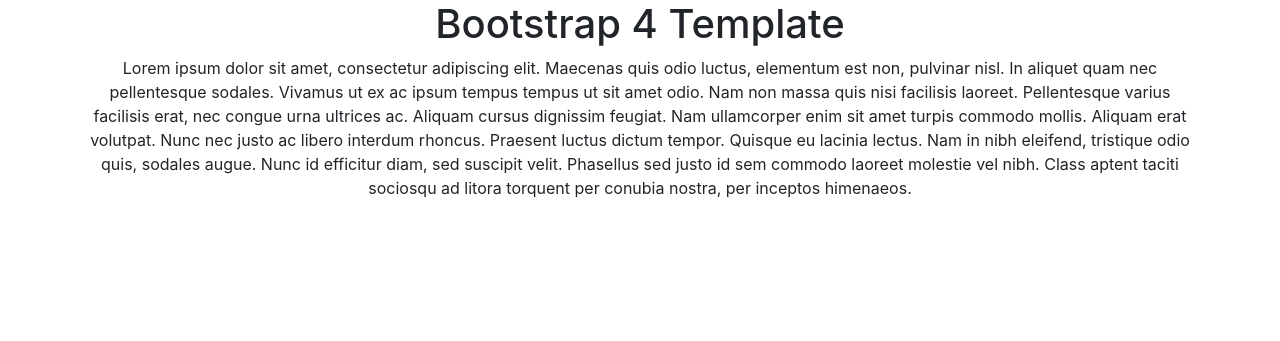
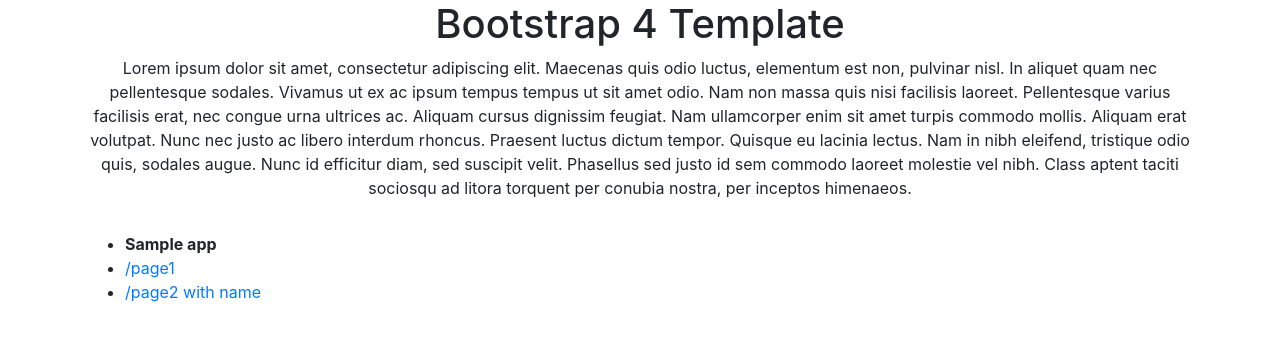
Before and after one commit to rostislavjadavan/cell6, a PHP site: the page made by app/views/page.php in a window 1280 px wide. Shown: the top 341 px of the page. Run offline with PHP 8.4, Linux system fonts and the light colour scheme; the template is opened without the code that fills it: most values are stand-ins (such as "Sample title", 1, 10 or a date in 2020); some libraries are stand-ins or nearby versions.

Commit message:
documentation, view contains router, config and request, controller config

```diff
--- a/app/config.php
+++ b/app/config.php
@@ -4,7 +4,7 @@
  * Config
  */
 $config = $container->singleton("\Core\Config");
-$config['app'] = "application name";
+$config['app'] = "cell6 application";
 
 /**
  * Database
--- a/app/controllers/Main.php
+++ b/app/controllers/Main.php
@@ -7,7 +7,7 @@ use Core\Controller;
 class Main extends Controller {
 
     public function index() {
-        return $this->template("page", "bootstrap4/template", ["title" => 'Homepage']);
+        return $this->template("page", "bootstrap4/template", ["title" => $this->config['app']]);
     }
 
     public function page1() {
@@ -15,7 +15,7 @@ class Main extends Controller {
     }
 
     public function page2($name) {
-        $response = $this->html("<h1>$name</h1><pre>" . print_r($this->container->make("\Core\Request"), true) . "</pre>");
+        $response = $this->html("<h1>Your name is $name</h1>");
         $response->setCookie("test", "value1", 10);
         return $response;
     }
--- a/app/core/Request.php
+++ b/app/core/Request.php
@@ -54,6 +54,12 @@ class Request {
     /**
      * Request constructor.
      * @param Container $container
+     * @param $server
+     * @param $query
+     * @param $post
+     * @param $files
+     * @param $cookies
+     * @param $session
      */
     public function __construct(Container $container, $server, $query, $post, $files, $cookies, $session) {
         // Init
--- a/app/core/View.php
+++ b/app/core/View.php
@@ -54,7 +54,11 @@ class View {
     public function __construct(Container $container, $content, $params = []) {
         $this->container = $container;
         $this->content = $content;
-        $this->params = $params;
+        $this->params = array_merge([
+            'config' => $container->make("\Core\Config"),
+            'router' => $container->make("\Core\Router"),
+            'request' => $container->make("\Core\Request")
+        ],$params);
     }
 
     /**
--- a/app/views/page.php
+++ b/app/views/page.php
@@ -11,5 +11,12 @@
                 suscipit velit. Phasellus sed justo id sem commodo laoreet molestie vel nibh. Class aptent taciti
                 sociosqu ad litora torquent per conubia nostra, per inceptos himenaeos.</p>
         </div>
+        <div class="col-lg-12 pb-3">
+            <ul>
+                <li><strong><?php echo $config['app'] ?></strong></li>
+                <li><a href="<?php echo $router->url("page1") ?>">/page1</a></li>
+                <li><a href="<?php echo $router->url("page2", ['name' => 'Rob']) ?>">/page2 with name</a></li>
+            </ul>
+        </div>
     </div>
 </div>
```
Also changed, not shown: app/core/Controller.php (+16 -1 lines), readme.md (added).
